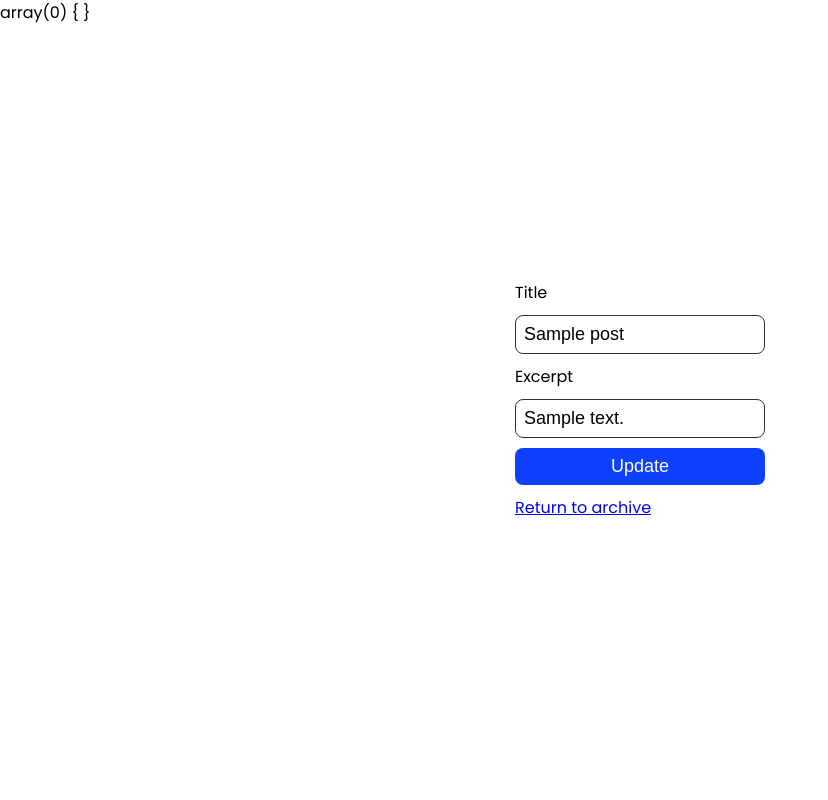
After one commit to jasurka/academy, a PHP site: page /edit-post.php?post=1 in a window 1280 px wide. The commit adds this page. Shown: the whole page, without its empty margins (0-828 px from the left). Run offline with PHP 8.4, Linux system fonts and the light colour scheme; tables that the repository leaves empty or names only in its code hold one stand-in row (values such as "Sample post"); some libraries are stand-ins or nearby versions.

Commit message:
adding/editing posts functionality added

```diff
--- a/assets/css/style.css
+++ b/assets/css/style.css
@@ -525,22 +525,22 @@ input[type="submit"]{
     color: #fff;
     border: none;
 }
-.register-wrapper, .add-post-wrapper{
+.form-wrapper{
   position: fixed;
   top: 50%;
   left: 50%;
   transform: translate(-50%, -50%);
-  text-align: center;
 }
 .form-heading{
   font-size: 28px;
   margin-bottom: 20px;
 }
-.register-form, .add-post{
+.form{
   display: flex;
   flex-direction: column;
   width: 100%;
   gap: 10px;
+  margin-bottom: 10px;
 }
 input{
   border: 1px solid #333;
@@ -553,3 +553,13 @@ input[type="submit"]{
   color: #fff;
   border: none;
 }
+
+.posts-row {
+  padding-top: 100px;
+  gap: 20px;
+}
+.posts-row .post-item{
+  border: 1px solid #ddd;
+  border-radius: 8px;
+  padding: 30px;
+}
--- a/assets/js/scripts.js
+++ b/assets/js/scripts.js
@@ -40,17 +40,17 @@ $(document).ready(function(){
         margin:20,
     });
 
-    let form = $('.form');
-    let formPopup = $('.form-popup');
-    form.on('submit', function(e){
-        e.preventDefault();
-        formPopup.find('.name-value').html($('#name').val());
-        formPopup.find('.email-value').html($('#email').val());
-        formPopup.find('.phone-value').html($('#phone').val());
-        //formPopup.find('.course-value').html($('#name').val());
-        overlay.fadeIn(400);
-        formPopup.fadeIn(400);
+    // let form = $('.form');
+    // let formPopup = $('.form-popup');
+    // form.on('submit', function(e){
+    //     e.preventDefault();
+    //     formPopup.find('.name-value').html($('#name').val());
+    //     formPopup.find('.email-value').html($('#email').val());
+    //     formPopup.find('.phone-value').html($('#phone').val());
+    //     //formPopup.find('.course-value').html($('#name').val());
+    //     overlay.fadeIn(400);
+    //     formPopup.fadeIn(400);
 
-    });
+    // });
 
 });
--- /dev/null
+++ b/edit-post.php
@@ -0,0 +1,54 @@
+<?php
+require_once 'bd/bd.php';
+
+
+if ( isset( $_GET['post'] ) ) {
+    $post_id = $_GET['post'];
+}
+
+//new data
+if( !empty( $_POST['post_update'] ) ) {
+    if ( isset( $_POST['new_post_title'] ) ) : $new_post_title = htmlspecialchars($_POST['new_post_title']); endif;
+    if ( isset( $_POST['new_post_excerpt'] ) ) : $new_post_excerpt = htmlspecialchars($_POST['new_post_excerpt']); endif;
+
+    $edit_query = $bd_connect->prepare("UPDATE posts SET post_title=?, post_excerpt=? WHERE post_id=?");
+
+    $edit_query->bind_param('ssi', $new_post_title, $new_post_excerpt, $post_id);
+
+    $update_query = $edit_query->execute();
+
+    if ( $update_query === true ){
+        $notice = "You have successfully edited the post";
+    }else{
+        $notice = "Something went wrong, try again later";
+    }
+}
+var_dump($_POST);
+
+
+//data for form
+$post_info_sql = "SELECT post_title, post_excerpt FROM posts WHERE post_id=" . $post_id . "";
+
+$post_info_query = $bd_connect->query($post_info_sql);
+
+$post_info = $post_info_query->fetch_array(MYSQLI_ASSOC);
+
+
+require_once 'header.php';
+?>
+
+<div class="form-wrapper">
+    <form action="" class="edit-post-form form" method="POST">
+        <label for="new_post_title">Title</label>
+        <input id="new_post_title" type="text" name="new_post_title" value="<?php echo $post_info['post_title']; ?>">
+        <label for="new_post_excerpt">Excerpt</label>
+        <input id="new_post_excerpt" type="text" name="new_post_excerpt" value="<?php echo $post_info['post_excerpt']; ?>">
+        <input type="submit" class="submit" name="post_update" value="Update">
+    </form>
+    <a href="archive-post.php" class="archive">Return to archive</a>
+</div>
+
+
+<?php
+$bd_connect->close();
+require_once 'footer.php';
--- /dev/null
+++ b/footer.php
@@ -0,0 +1,3 @@
+<script src="assets/js/scripts.js"></script>
+</body>
+</html>
--- a/head.php
+++ b/header.php
@@ -1,3 +1,5 @@
+<!DOCTYPE html>
+<html lang="en">
 <head>
     <meta charset="UTF-8">
     <link rel="stylesheet" href="../assets/css/style.css">
@@ -10,3 +12,4 @@
     <link rel="stylesheet" href="https://cdnjs.cloudflare.com/ajax/libs/slick-carousel/1.8.1/slick-theme.min.css" integrity="sha512-17EgCFERpgZKcm0j0fEq1YCJuyAWdz9KUtv1EjVuaOz8pDnh/0nZxmU6BBXwaaxqoi9PQXnRWqlcDB027hgv9A==" crossorigin="anonymous" referrerpolicy="no-referrer" />
     <title>Title</title>
 </head>
+<body class="<?php if ( isset($_COOKIE['id']) ){ echo 'logged-in';} ?>">
--- a/login/index.php
+++ b/login/index.php
@@ -31,7 +31,7 @@ if( is_logged() ){
 
 $bd_connect->close();
 ?>
-<?php require_once '../head.php'; ?>
+<?php require_once '../header.php'; ?>
 <div class="login-wrapper">
     <div class="form-heading">Login</div>
     <form class="login-form" method="POST">
--- a/register/index.php
+++ b/register/index.php
@@ -47,9 +47,9 @@ $bd_connect->close();
 
 ?>
 <?php require_once '../head.php'; ?>
-     <div class="register-wrapper">
+     <div class="form-wrapper">
         <div class="form-heading">Sign up</div>
-        <form class="register-form" method="POST">
+        <form class="register-form form" method="POST">
             <input type="text" class="login modal-input" name="register_name" required>
             <input type="password" class="password modal-input" name="register_password" required>
             <input type="submit" name="register_submit">
```
Also changed, not shown: archive-post.php (added, +41 -0 lines), index.php (+3 -7 lines), post.php (+21 -8 lines).
